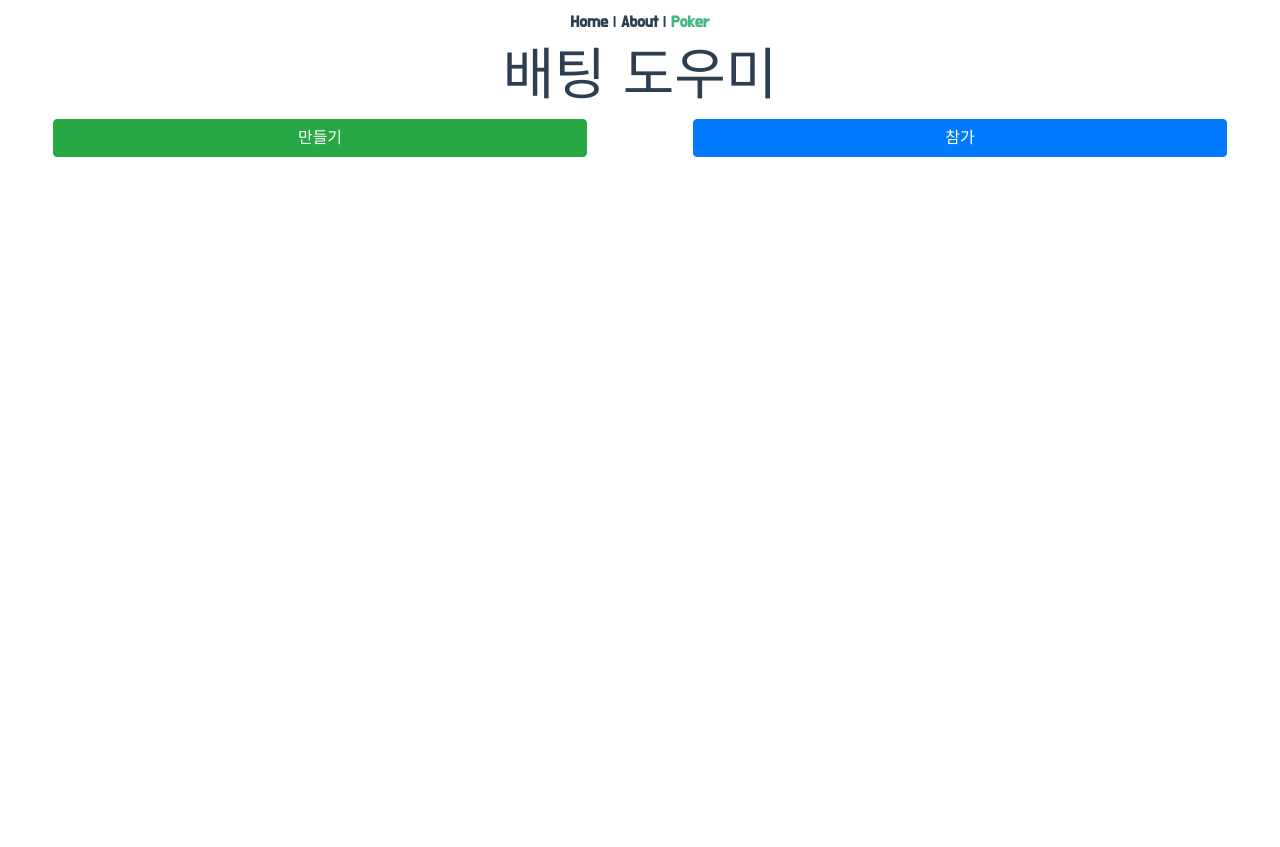
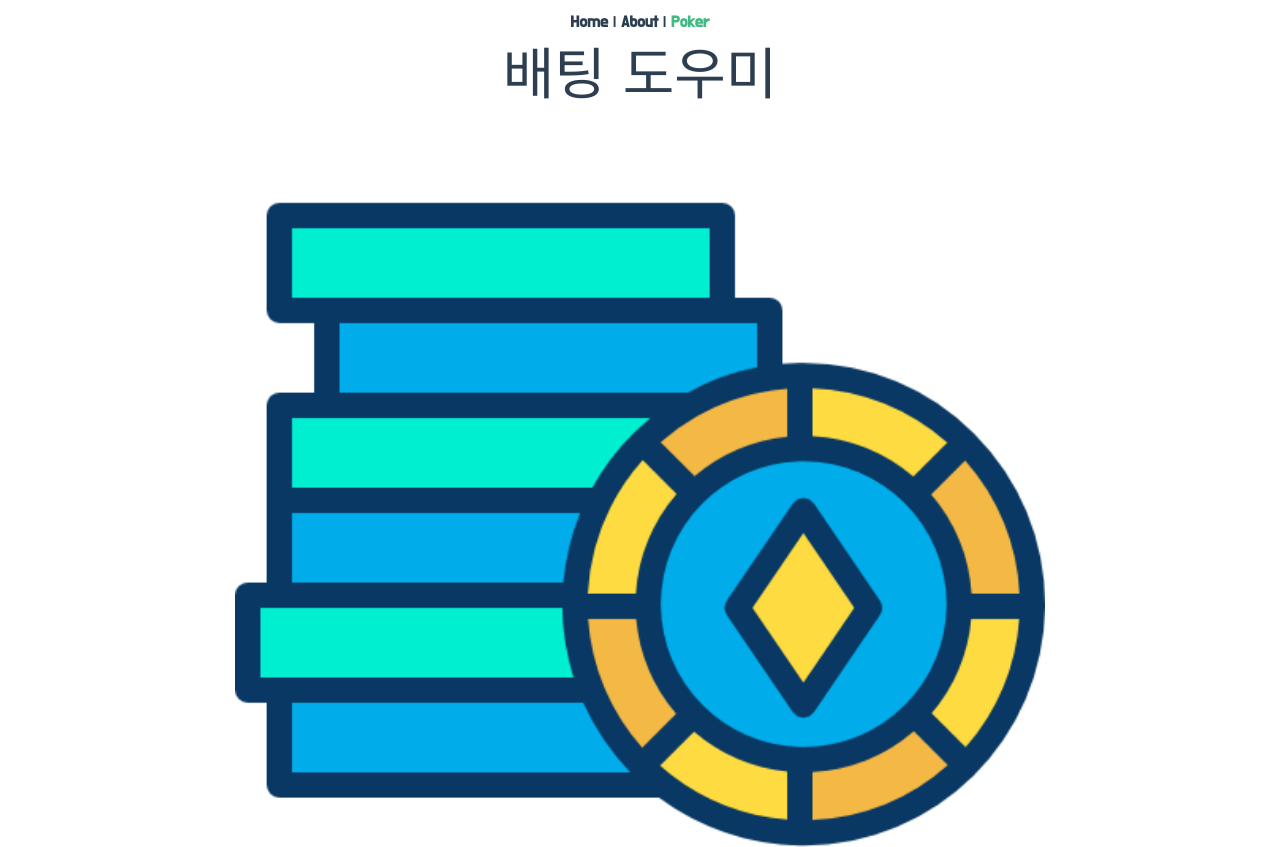
Before and after one commit to ydh0520/OneCard, a Vue app: page /#/poker in a window 1280 px wide. Shown: the top 847 px of the page. Before the commit the page ends 800 px from the top, so only its background shows below. Built offline with nearby package versions, Linux system fonts and the light colour scheme.

Commit message:
addd icon

```diff
--- a/src/views/test.vue
+++ b/src/views/test.vue
@@ -2,6 +2,9 @@
 <div class="col-12">
     <div v-if="info==''" >
         <h1>배팅 도우미</h1>
+        <div class="col-10 m-auto">
+            <img id="pokerchip" src="@/assets/img/pokerchip.png">
+        </div>
         <div class="row">
             <b-button @click="init()" variant="success" class="col-5 ml-auto mr-auto">만들기</b-button>
             <b-button @click="enter()" variant="primary" class="col-5 ml-auto mr-auto">참가</b-button>
@@ -40,7 +43,7 @@
                     </td>
                     <td style="width:30%">player{{index}}</td>
                     <td style="width:30%">{{item.value}}</td>
-                    <td style="width:30%">{{item.state}}</td>
+                    <td style="width:30%">{{bettingState[item.state]}}</td>
                 </tr>
             </table>
         </div>
@@ -85,6 +88,7 @@ import 'firebase/database'
 export default {
     data(){
         return {
+            bettingState:['',"Call","Double","Die","ALLIN"],
             playernum:'',
             info:'',
             game:'',
@@ -187,9 +191,10 @@ export default {
             firebase.database().ref('/poker/player/'+this.playernum).update(this.player[this.playernum]);
 
             this.next();
-            firebase.database().ref('/poker/game').update({
-                turn:this.game.turn
-            });
+            if(this.game.rise==this.playernum){
+                this.game.rise=this.game.turn
+            }
+            firebase.database().ref('/poker/game').update(this.game);
         },
         accept(){
             let result = this.player[this.playernum].value+=this.game.totalprice;
@@ -211,7 +216,7 @@ export default {
         next(){
             for(let i =0;i<this.info.playercounter;i++){
                 this.game.turn=(this.game.turn+1)%this.info.playercounter;
-                if(this.player[this.game.turn].state!=3)
+                if(this.player[this.game.turn].state<3)
                     return;
             }
         }
@@ -265,4 +270,8 @@ td{
     bottom: 0;
     padding: 5px
 }
+
+#pokerchip{
+    width:80%;
+}
 </style>
```
Also changed, not shown: src/assets/img/pokerchip.png (added), 1 other file (tests, documents, lock files or other folders).
